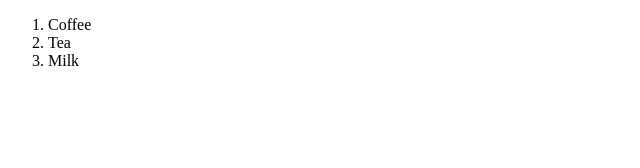
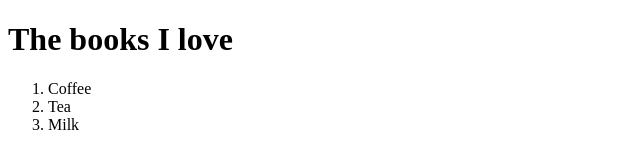
Before and after one commit to daviderevignas/books, a plain HTML site: page index.html in a window 1280 px wide. Shown: the whole page, without its empty margins (0-640 px from the left). Drawn offline with Linux system fonts and the light colour scheme.

Commit message:
Update index.html

```diff
--- a/index.html
+++ b/index.html
@@ -4,7 +4,7 @@
         <title>Books</title>
     </head>
     <body>
-        <title>The books I love</title>
+        <h1>The books I love</h1>
         <ol>
         <li>Coffee</li>
         <li>Tea</li>
```
